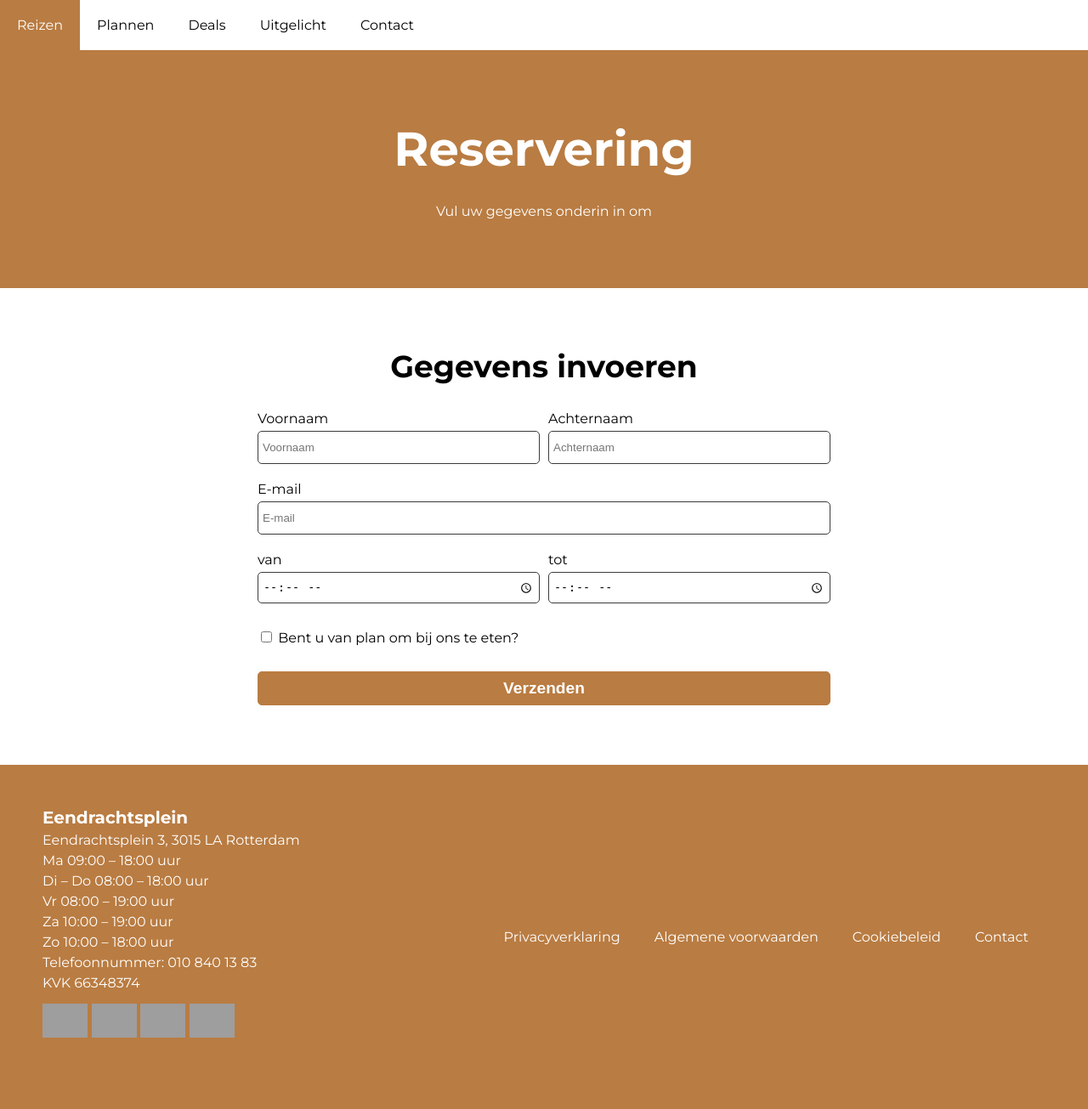
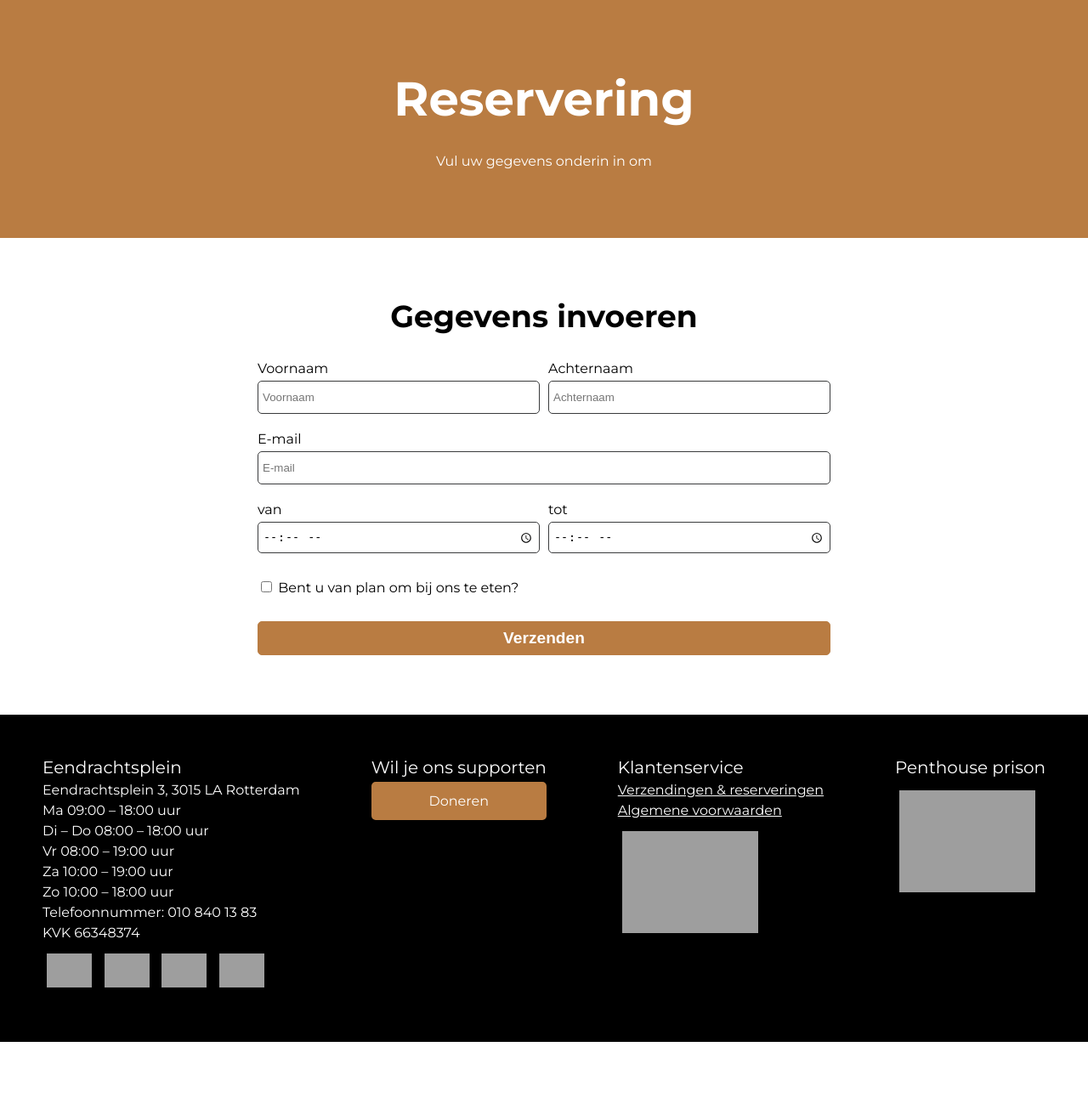
Before and after one commit to BoorZuur/HeiligeBoontjes-Reserveringssysteem, a PHP site: page /gegevens.php in a window 1280 px wide. Shown: the whole page at 85% size. After the commit the page ends 1226 px from the top, so only its background shows below. Run offline with PHP 8.4, Linux system fonts and the light colour scheme; grey boxes are pictures that could not be loaded.

Commit message:
Gegevens basics afgemaakt, footer klaar, deze kan op elke page. alleen php toevoegen.

```diff
--- a/gegevens/gegevens.php
+++ b/gegevens/gegevens.php
@@ -11,15 +11,6 @@
 
 </head>
 <body>
-<nav>
-    <div class="nav-box">
-        <a href="index.html">Reizen</a>
-        <a href="index.html">Plannen</a>
-        <a href="index.html">Deals</a>
-        <a href="index.html">Uitgelicht</a>
-        <a class="contact-nav" href="contacten.html">Contact</a>
-    </div>
-</nav>
 <header class="h-contacts">
     <h1>Reservering</h1>
     <p>
@@ -120,19 +111,27 @@
             <p>Telefoonnummer: 010 840 13 83</p>
             <p>KVK 66348374</p>
             <div class="social-media">
-                <a target="_blank" href="https://www.instagram.com/heiligeboontjes/?hl=nl/"><img src="../images/HB_Style_Instagram.png" alt="instagram"></a>
-                <a target="_blank" href="https://www.facebook.com/HB.koffie/"><img src="../images/HB_Style_Facebook.png" alt="facebook"></a>
-                <a target="_blank" href="https://www.linkedin.com/company/heiligeboontjes/"><img src="../images/HB_Style_Linkedin.png" alt="linkedin"></a>
-                <a target="_blank" href="https://x.com/heiligeboontjes"><img src="../images/HB_Style_Twitter.png" alt="twitter"></a>
-
+                <a target="_blank" href="https://www.instagram.com/heiligeboontjes/?hl=nl/"><img src="images/HB_Style_Instagram.png" alt="instagram"></a>
+                <a target="_blank" href="https://www.facebook.com/HB.koffie/"><img src="images/HB_Style_Facebook.png" alt="facebook"></a>
+                <a target="_blank" href="https://www.linkedin.com/company/heiligeboontjes/"><img src="images/HB_Style_Linkedin.png" alt="linkedin"></a>
+                <a target="_blank" href="https://x.com/heiligeboontjes"><img src="images/HB_Style_Twitter.png" alt="twitter"></a>
             </div>
         </div>
-        <nav>
-            <a target="_blank" href="#">Privacyverklaring</a>
-            <a target="_blank" href="#">Algemene voorwaarden</a>
-            <a target="_blank" href="#">Cookiebeleid</a>
-            <a href="contacten.html">Contact</a>
-        </nav>
+        <div class="footer-extra">
+            <h4>Wil je ons supporten</h4>
+            <a href="https://www.heiligeboontjes.com/doneren/" class="small-button">Doneren</a>
+        </div>
+        <div class="footer-extra">
+            <h4>Klantenservice</h4>
+            <a href="https://www.heiligeboontjes.com/verzending-retournering/" class="link">Verzendingen & reserveringen</a>
+            <a href="https://www.heiligeboontjes.com/algemene-voorwaarden/" class="link">Algemene voorwaarden</a>
+            <a href="https://www.heiligeboontjes.com/prestatieladder-socialer-ondernemen/"><img class="pso" src="images/PSO123.png" alt="pso123"></a>
+        </div>
+        <div class="footer-extra">
+            <h4>Penthouse prison</h4>
+            <a href="https://www.heiligeboontjes.com/penthouse-prison/" class="link"><img class="pso" src="images/airbnb.png" alt="airbnb"></a>
+        </div>
+
     </div>
 </footer>
 </body>
--- a/gegevens/style.css
+++ b/gegevens/style.css
@@ -23,6 +23,7 @@ h3{
 h4{
     color: #FFFFFF;
     font-size: 1.25rem;
+    font-weight: normal;
 }
 
 nav {
@@ -39,10 +40,6 @@ nav a{
 nav div{
     display: flex;
     align-items: center;
-}
-a:hover{
-    background-color:#b97c42 ;
-    color: white;
 }
 
 
@@ -123,6 +120,14 @@ section{
     transition:color 0.5s, background 0.5s ;
 }
 
+.link{
+    text-decoration: underline;
+    color: #FFFFFF;
+}
+.link:hover{
+    text-decoration: none;
+}
+
 .button:hover{
     color: #000;
     background: none;
@@ -131,7 +136,7 @@ section{
 /* begin Footer code*/
 
 footer{
-    background-color: #b97c42;
+    background-color: #000000;
 }
 .footer-box{
     padding: 50px;
@@ -155,10 +160,13 @@ footer p{
     color: #FFFFFF;
 }
 footer img{
-    margin: 10px 0;
     height:40px;
-    margin-bottom: 30px;
+    margin: 10px 5px;
     flex: 1;
+}
+
+.pso{
+    height: 120px;
 }
 
 .footer-extra{
```
Also changed, not shown: images/HB_Style_Facebook.png (deleted), images/HB_Style_Instagram.png (deleted), images/HB_Style_Linkedin.png (deleted), images/HB_Style_Twitter.png (deleted).
